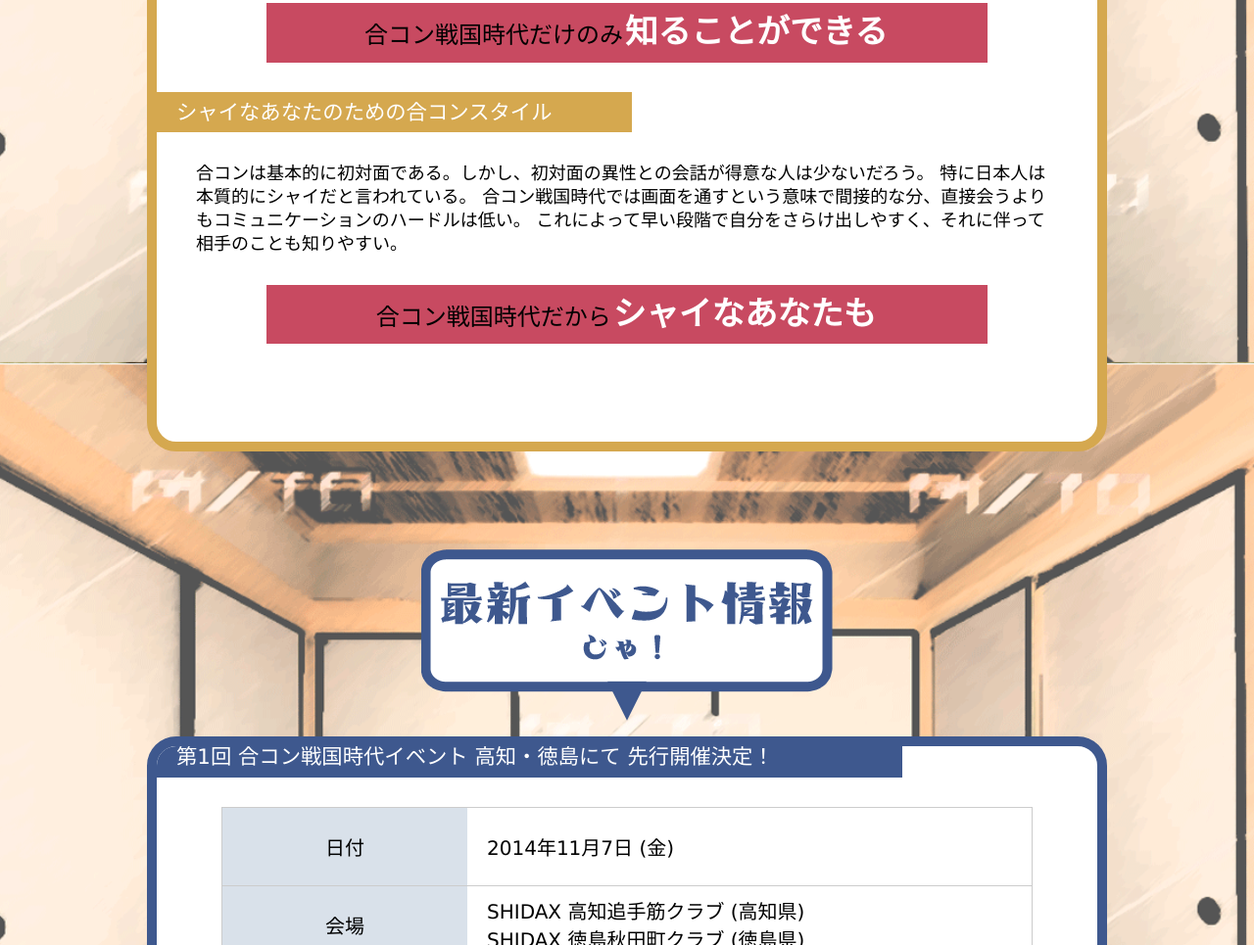
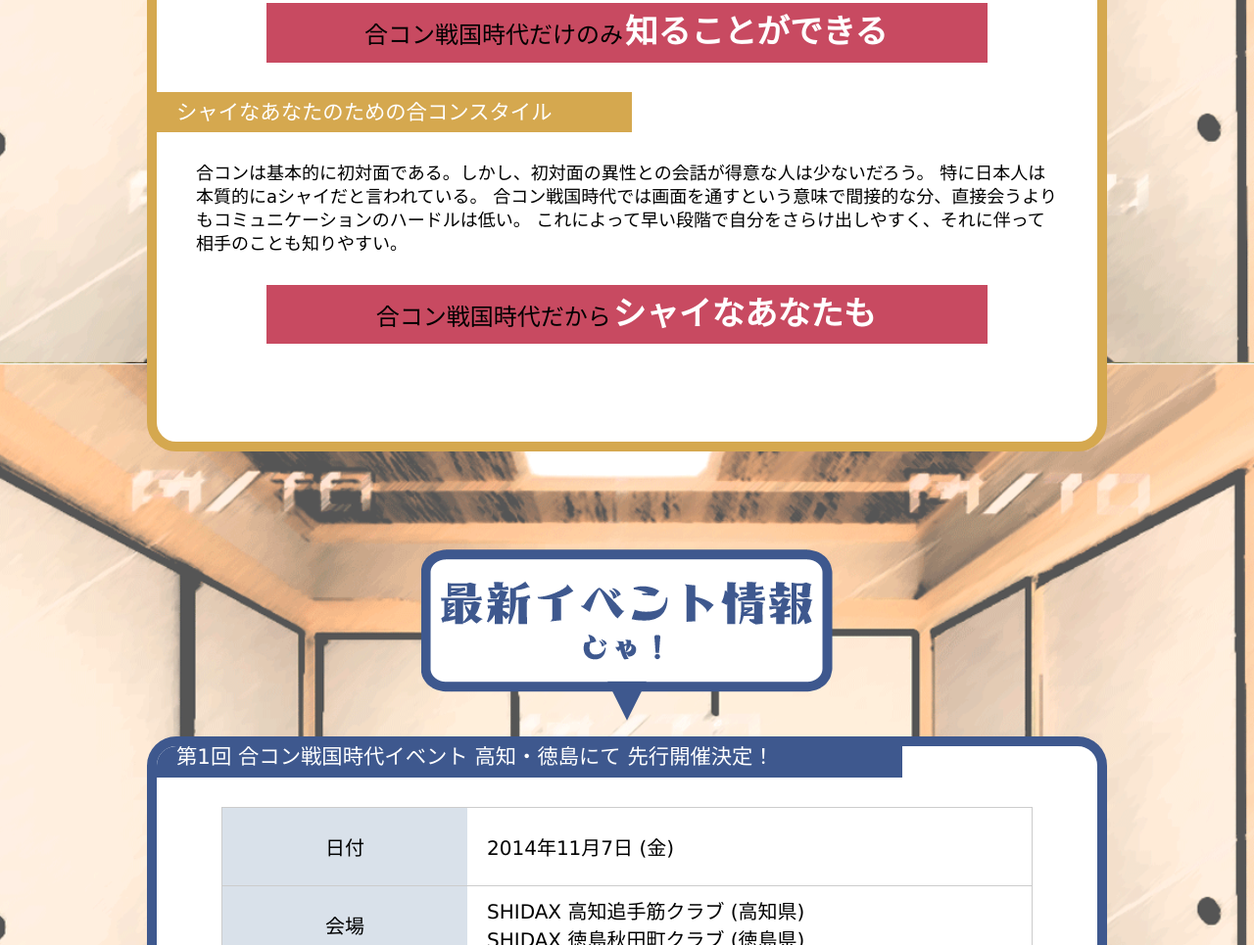
Before and after one commit to sttr110/gs-site, a plain HTML site: page WebSite/index.html in a window 1280 px wide. Shown: the part 5209-6174 px from the top of the page at 98% size. Drawn offline with nearby package versions, Linux system fonts and the light colour scheme.

```diff
--- a/WebSite/index.html
+++ b/WebSite/index.html
@@ -190,7 +190,7 @@
       <h3>シャイなあなたのための合コンスタイル</h3>
       <p>
 合コンは基本的に初対面である。しかし、初対面の異性との会話が得意な人は少ないだろう。
-特に日本人は本質的にシャイだと言われている。
+特に日本人は本質的にaシャイだと言われている。
 合コン戦国時代では画面を通すという意味で間接的な分、直接会うよりもコミュニケーションのハードルは低い。
 これによって早い段階で自分をさらけ出しやすく、それに伴って相手のことも知りやすい。
       </p>
```
